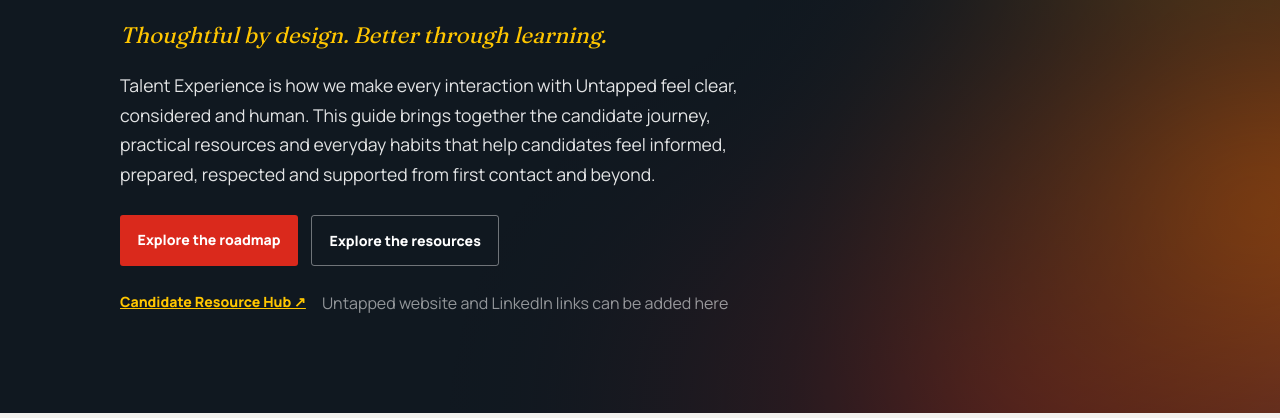
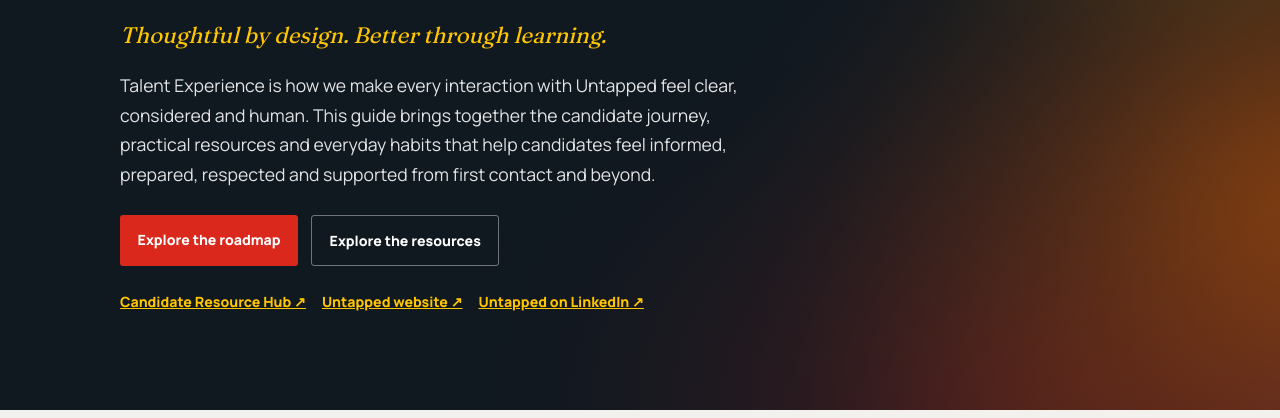
Before and after one commit to candidateresourcehub/Talent-Experience, a plain HTML site: page index.html in a window 1280 px wide. Shown: the part 382-800 px from the top of the page. Drawn offline with Linux system fonts and the light colour scheme.

Commit message:
Add Untapped website and LinkedIn links

```diff
--- a/index.html
+++ b/index.html
@@ -25,7 +25,7 @@ footer{background:var(--charcoal);color:white;padding:2rem 0;border-top:1px soli
 </style></head><body>
 <header><div class="head"><a class="brand" href="#top"><span class="mark">un</span><span>untapped</span><small>Talent Experience</small></a><button class="menu" id="menu" aria-expanded="false">Menu</button><nav class="nav" id="nav"><a href="#approach">Our approach</a><a href="#journey">Candidate journey</a><a href="#roadmap">Roadmap</a><a href="#feedback">Feedback</a><a href="#resources">Resources</a></nav></div></header>
 <main id="top">
-<div class="hero"><div class="wrap"><div class="hero-copy"><p class="eyebrow light">Untapped · Talent Delivery</p><h1>A better experience, at every step.</h1><p class="tag">Thoughtful by design. Better through learning.</p><p class="intro">Talent Experience is how we make every interaction with Untapped feel clear, considered and human. This guide brings together the candidate journey, practical resources and everyday habits that help candidates feel informed, prepared, respected and supported from first contact and beyond.</p><div class="actions"><a class="btn primary" href="#roadmap">Explore the roadmap</a><a class="btn ghost" href="#resources">Explore the resources</a></div><div class="company-links"><a href="https://candidateresourcehub.github.io/resource/" target="_blank" rel="noopener">Candidate Resource Hub ↗</a><span style="color:rgba(255,255,255,.55)">Untapped website and LinkedIn links can be added here</span></div></div></div></div>
+<div class="hero"><div class="wrap"><div class="hero-copy"><p class="eyebrow light">Untapped · Talent Delivery</p><h1>A better experience, at every step.</h1><p class="tag">Thoughtful by design. Better through learning.</p><p class="intro">Talent Experience is how we make every interaction with Untapped feel clear, considered and human. This guide brings together the candidate journey, practical resources and everyday habits that help candidates feel informed, prepared, respected and supported from first contact and beyond.</p><div class="actions"><a class="btn primary" href="#roadmap">Explore the roadmap</a><a class="btn ghost" href="#resources">Explore the resources</a></div><div class="company-links"><a href="https://candidateresourcehub.github.io/resource/" target="_blank" rel="noopener">Candidate Resource Hub ↗</a><a href="https://tryuntapped.com/" target="_blank" rel="noopener">Untapped website ↗</a><a href="https://www.linkedin.com/company/tryuntapped/posts/" target="_blank" rel="noopener">Untapped on LinkedIn ↗</a></div></div></div></div>
 <section id="approach"><div class="wrap"><div class="section-head"><p class="eyebrow">Our approach</p><h2>It's not just the outcome. It's how people experience getting there.</h2><p class="lede">Every message, conversation, interview and update shapes how a candidate feels. We want an experience that is thoughtful and consistent without losing the personal connection that matters.</p></div><div class="pillars"><article class="pillar"><b>Human first</b><p>Make space for real people, individual circumstances and honest conversations. Treat candidates with respect at every stage.</p></article><article class="pillar"><b>Clear and considered</b><p>Set expectations, explain what happens next and communicate proactively, especially when plans or timelines change.</p></article><article class="pillar"><b>Always learning</b><p>Use feedback, observation and practical measures to understand what helps and where small changes could make a difference.</p></article></div><div style="margin-top:3rem"><p class="eyebrow">Our learning cycle</p><h2>Listen, test, learn and refine.</h2><p class="lede">Start with an idea, shape it into something practical, test it in the real process and pay attention to what happens. Then refine it and review what we've learned.</p><div class="cycle"><span>01 · Ideate</span><span>02 · Design</span><span>03 · Test</span><span>04 · Observe</span><span>05 · Refine</span><span>06 · Review</span></div></div></div></section>
 <section class="dark" id="journey"><div class="wrap"><div class="section-head"><p class="eyebrow light">The candidate journey</p><h2>One connected experience, from first hello and beyond.</h2><p class="lede">Each stage should connect naturally to the next. Candidates should know what to expect, have the information they need and feel someone is keeping them informed. The journey continues beyond an accepted offer, into a new role and the early placement experience.</p></div><div class="journey"><div class="step"><small>01</small><b>Outreach & first contact</b></div><div class="step"><small>02</small><b>Booking & preparation</b></div><div class="step"><small>03</small><b>Screening conversation</b></div><div class="step"><small>04</small><b>Interview guidance</b></div><div class="step"><small>05</small><b>Interview & assessment</b></div><div class="step"><small>06</small><b>Feedback & next steps</b></div><div class="step"><small>07</small><b>Offer & pre-start</b></div><div class="step"><small>08</small><b>Placement & beyond</b></div></div><p style="margin-top:1.2rem;color:rgba(255,255,255,.82)">The information we provide matters. So do the timing, personal follow-up and clear ownership behind it.</p></div></section>
 <section id="roadmap"><div class="wrap"><div class="section-head"><p class="eyebrow">The roadmap</p><h2>Eight phases. A practical guide for the whole journey.</h2><p class="lede">The phases show how the work connects, from the resources and touchpoints already created to the way each recruiter can put Talent Experience into practice with their own candidates.</p></div><div class="roadmap">
```
